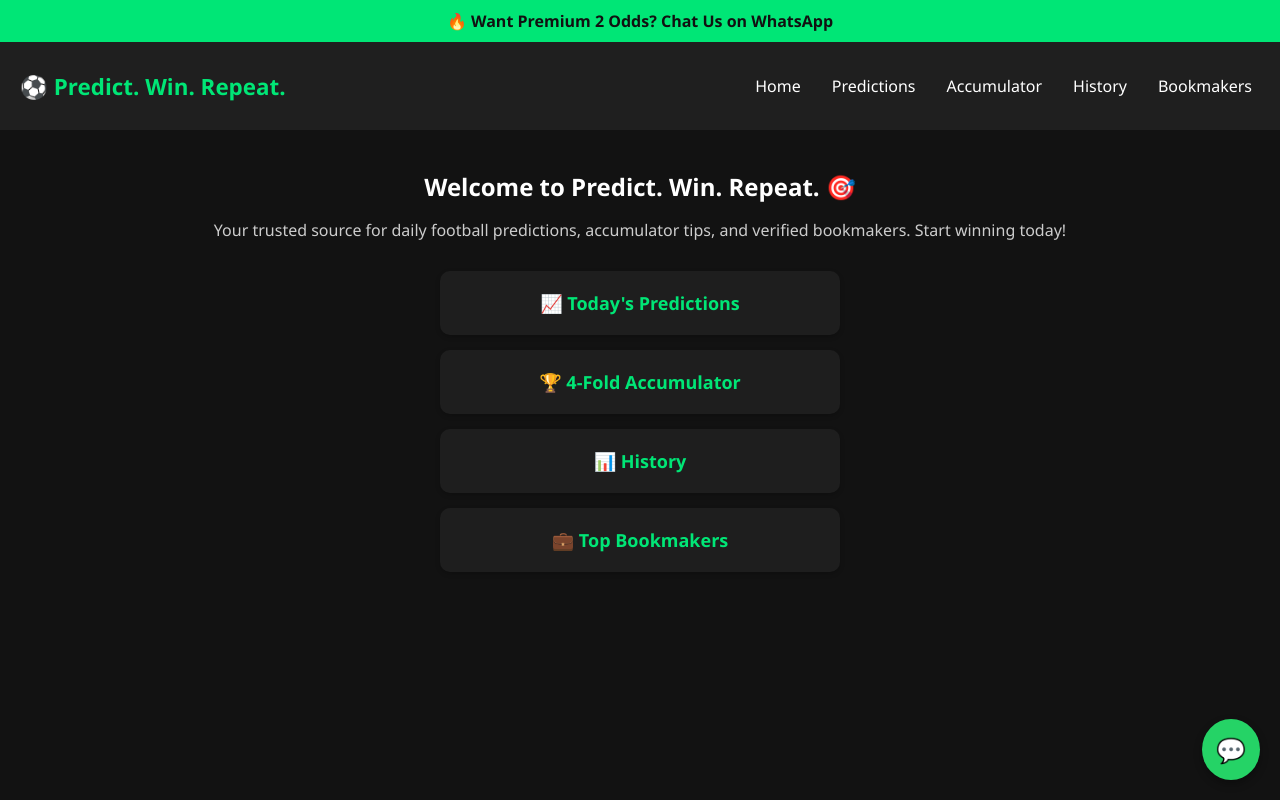
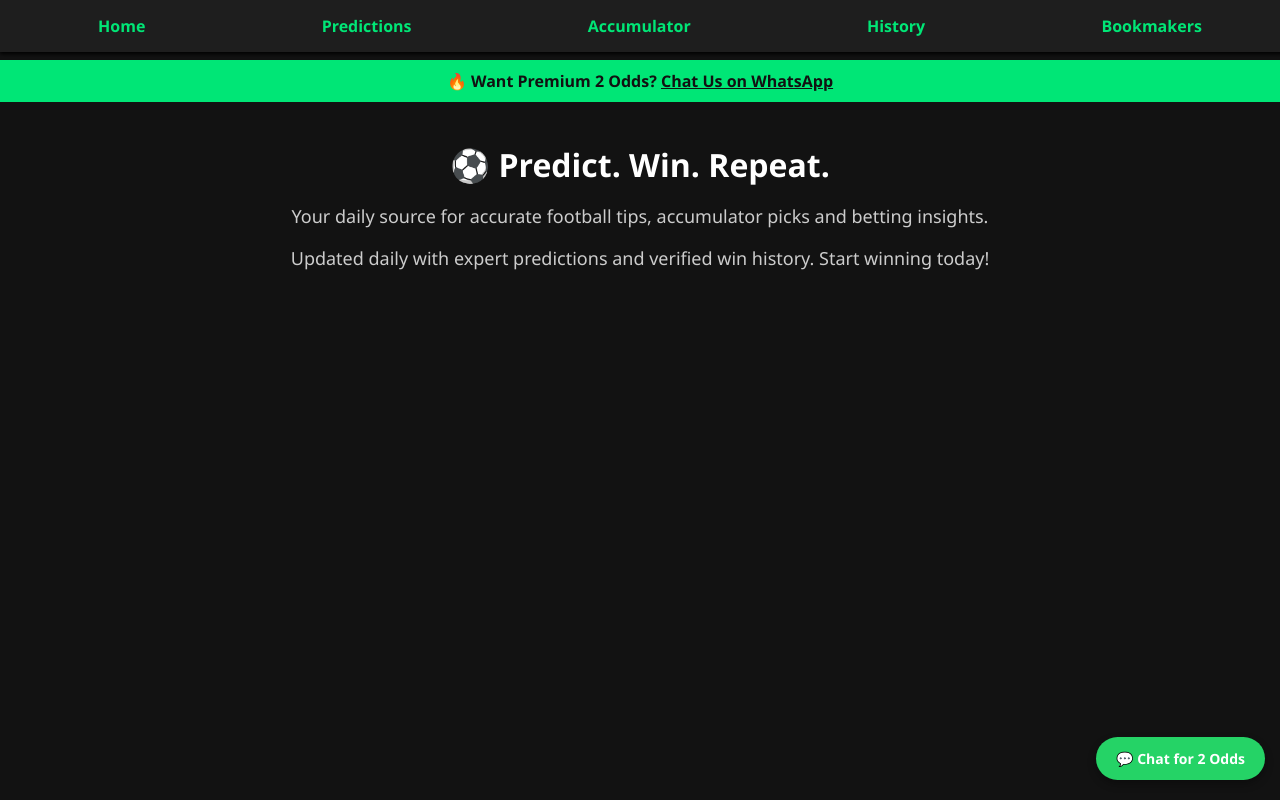
Before and after one commit to Benzee10/bettingtiphub, a plain HTML site: page index.html in a window 1280 px wide. Drawn offline with Linux system fonts and the light colour scheme.

Commit message:
Update index.html

```diff
--- a/index.html
+++ b/index.html
@@ -2,46 +2,105 @@
 <html lang="en">
 <head>
   <meta charset="UTF-8" />
-  <meta name="viewport" content="width=device-width, initial-scale=1.0" />
+  <meta name="viewport" content="width=device-width, initial-scale=1.0"/>
   <title>Predict. Win. Repeat.</title>
-  <link rel="stylesheet" href="css/style.css" />
+  <style>
+    body {
+      background: #121212;
+      color: #fff;
+      font-family: 'Segoe UI', sans-serif;
+      margin: 0;
+      padding-top: 60px;
+    }
+    nav {
+      background: #1e1e1e;
+      position: fixed;
+      top: 0;
+      width: 100%;
+      z-index: 999;
+      display: flex;
+      justify-content: space-around;
+      padding: 15px 10px;
+      box-shadow: 0 2px 4px #000;
+    }
+    nav a {
+      color: #00e676;
+      text-decoration: none;
+      font-weight: bold;
+    }
+    nav a:hover {
+      text-decoration: underline;
+    }
+    .banner {
+      background: #00e676;
+      color: #111;
+      text-align: center;
+      padding: 10px;
+      font-weight: bold;
+    }
+    .banner a {
+      color: #111;
+      text-decoration: underline;
+    }
+    .container {
+      padding: 20px;
+      text-align: center;
+    }
+    .container h1 {
+      font-size: 32px;
+      margin-bottom: 10px;
+    }
+    .container p {
+      color: #ccc;
+      font-size: 18px;
+    }
+    .whatsapp-widget {
+      position: fixed;
+      right: 15px;
+      bottom: 20px;
+      background-color: #25d366;
+      color: white;
+      padding: 12px 20px;
+      border-radius: 50px;
+      text-decoration: none;
+      font-weight: bold;
+      font-size: 14px;
+      box-shadow: 0 4px 8px rgba(0,0,0,0.3);
+    }
+    @media (max-width: 600px) {
+      nav {
+        flex-direction: column;
+        gap: 10px;
+        text-align: center;
+      }
+    }
+  </style>
 </head>
 <body>
 
-  <!-- 🔥 Sticky Banner -->
+  <!-- Navbar -->
+  <nav>
+    <a href="index.html">Home</a>
+    <a href="predictions.html">Predictions</a>
+    <a href="accumulator.html">Accumulator</a>
+    <a href="history.html">History</a>
+    <a href="bookmakers.html">Bookmakers</a>
+  </nav>
+
+  <!-- Sticky Banner -->
   <div class="banner">
-    🔥 Want Premium 2 Odds?
-    <a href="https://wa.me/2348037904787" style="color:#111;">Chat Us on WhatsApp</a>
+    🔥 Want Premium 2 Odds? <a href="https://wa.me/2348037904787" target="_blank">Chat Us on WhatsApp</a>
   </div>
 
-  <!-- 🔝 Navigation -->
-  <nav class="navbar">
+  <!-- Main Section -->
+  <div class="container">
     <h1>⚽ Predict. Win. Repeat.</h1>
-    <ul>
-      <li><a href="index.html">Home</a></li>
-      <li><a href="predictions.html">Predictions</a></li>
-      <li><a href="accumulator.html">Accumulator</a></li>
-      <li><a href="history.html">History</a></li>
-      <li><a href="bookmakers.html">Bookmakers</a></li>
-    </ul>
-  </nav>
+    <p>Your daily source for accurate football tips, accumulator picks and betting insights.</p>
+    <p>Updated daily with expert predictions and verified win history. Start winning today!</p>
+  </div>
 
-  <!-- 📢 Welcome Section -->
-  <main class="home-container">
-    <h2>Welcome to Predict. Win. Repeat. 🎯</h2>
-    <p>Your trusted source for daily football predictions, accumulator tips, and verified bookmakers. Start winning today!</p>
+  <!-- WhatsApp CTA -->
+  <a href="https://wa.me/2348037904787" class="whatsapp-widget" target="_blank">💬 Chat for 2 Odds</a>
 
-    <div class="home-cards">
-      <a href="predictions.html" class="card">📈 Today's Predictions</a>
-      <a href="accumulator.html" class="card">🏆 4-Fold Accumulator</a>
-      <a href="history.html" class="card">📊 History</a>
-      <a href="bookmakers.html" class="card">💼 Top Bookmakers</a>
-    </div>
-  </main>
-
-  <!-- 💬 WhatsApp Floating Button -->
-  <a href="https://wa.me/2348037904787" class="whatsapp-widget" target="_blank">💬</a>
-
-  <script src="js/main.js"></script>
 </body>
 </html>
```
